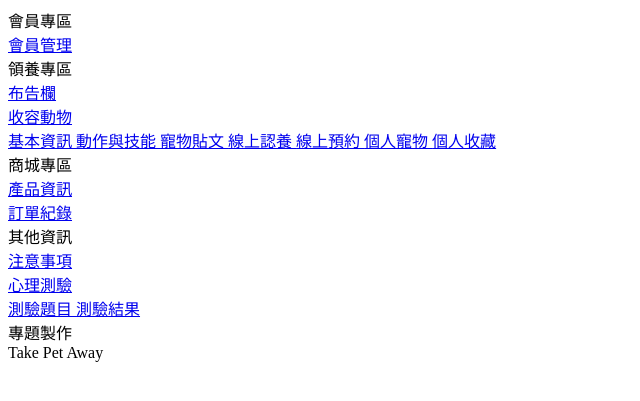
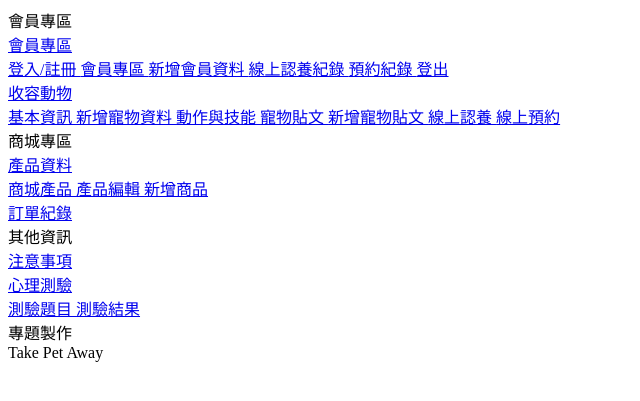
Before and after one commit to yingweng1120112/Backstage-take_pet_away, a PHP site: page /3_side_nav.php in a window 1280 px wide. Shown: the top 401 px of the page, without its empty margins (0-640 px from the left). Run offline with PHP 8.4, Linux system fonts and the light colour scheme.

Commit message:
parts更新

```diff
--- a/parts/3_side_nav.php
+++ b/parts/3_side_nav.php
@@ -3,23 +3,43 @@
     <nav class="sb-sidenav accordion sb-sidenav-dark" id="sidenavAccordion">
       <div class="sb-sidenav-menu">
         <div class="nav">
+          <!-- <a class="nav-link collapsed" href="#" aria-expanded="false" aria-controls="collapsePagesUser"> -->
           <div class="sb-sidenav-menu-heading">會員專區</div>
-          <a class="nav-link" href="#">
+          <!-- 會員下拉式選單 -->
+          <a class="nav-link collapsed" href="#" data-bs-toggle="collapse" data-bs-target="#collapsePagesUser" aria-expanded="false" aria-controls="collapsePagesUser" onclick="toggleCollapse('collapsePagesUser')">
             <div class="sb-nav-link-icon">
-              <i class="fas fa-tachometer-alt"></i>
+              <i class="fas fa-book-open"></i>
             </div>
-            會員管理
+            會員專區
+            <div class="sb-sidenav-collapse-arrow">
+              <i class="fas fa-angle-down"></i>
+            </div>
           </a>
-          <div class="sb-sidenav-menu-heading">領養專區</div>
-          <a class="nav-link" href="#">
-            <div class="sb-nav-link-icon">
-              <i class="fas fa-chart-area"></i>
-            </div>
-            布告欄
-          </a>
+          <div class="collapse" id="collapsePagesUser" aria-labelledby="headingTwo" data-bs-parent="#sidenavAccordion">
+            <nav class="sb-sidenav-menu-nested nav accordion" id="collapsePagesUser">
+              <a class="nav-link collapsed" href="login.php">
+                登入/註冊
+              </a>
+              <a class="nav-link collapsed" href="user.php">
+                會員專區
+              </a>
+              <a class="nav-link collapsed" href="user-add.php">
+                新增會員資料
+              </a>
+              <a class="nav-link collapsed" href="adoptList.php">
+                線上認養紀錄
+              </a>
+              <a class="nav-link collapsed" href="reserveList.php">
+                預約紀錄
+              </a>
+              <a class="nav-link collapsed" href="logout.php">
+                登出
+              </a>
+            </nav>
+          </div>
 
           <!-- 下拉式選單 -->
-          <a class="nav-link collapsed" href="#" data-bs-toggle="collapse" data-bs-target="#collapsePagesAnimal" aria-expanded="false" aria-controls="collapsePagesAnimal">
+          <a class="nav-link collapsed" href="#" data-bs-toggle="collapse" data-bs-target="#collapsePagesAnimal" aria-expanded="false" aria-controls="collapsePagesAnimal" onclick="toggleCollapse('collapsePagesAnimal')">
             <div class="sb-nav-link-icon">
               <i class="fas fa-book-open"></i>
             </div>
@@ -30,48 +50,63 @@
           </a>
           <div class="collapse" id="collapsePagesAnimal" aria-labelledby="headingTwo" data-bs-parent="#sidenavAccordion">
             <nav class="sb-sidenav-menu-nested nav accordion" id="collapseContentAnimal">
-              <a class="nav-link collapsed" href="#">
+              <a class="nav-link collapsed" href="pet_list.php">
                 基本資訊
+              </a>
+              <a class="nav-link collapsed" href="pet_add.php">
+                新增寵物資料
               </a>
               <a class="nav-link collapsed" href="#">
                 動作與技能
               </a>
-              <a class="nav-link collapsed" href="#">
+              <a class="nav-link collapsed" href="blog.php">
                 寵物貼文
               </a>
-              <a class="nav-link collapsed" href="#">
+              <a class="nav-link collapsed" href="blog_add.php">
+                新增寵物貼文
+              </a>
+              <a class="nav-link collapsed" href="adopt.php">
                 線上認養
               </a>
-              <a class="nav-link collapsed" href="#">
+              <a class="nav-link collapsed" href="reserve.php">
                 線上預約
-              </a>
-              <a class="nav-link collapsed" href="#">
-                個人寵物
-              </a>
-              <a class="nav-link collapsed" href="#">
-                個人收藏
               </a>
             </nav>
           </div>
           <div class="sb-sidenav-menu-heading">商城專區</div>
-          <a class="nav-link" href="#">
+          <a class="nav-link collapsed" href="#" data-bs-toggle="collapse" data-bs-target="#collapsePagesShop" aria-expanded="false" aria-controls="collapsePagesShop" onclick="toggleCollapse('collapsePagesShop')">
             <div class="sb-nav-link-icon">
-              <i class="fas fa-chart-area"></i>
+              <i class="fa-solid fa-store"></i>
             </div>
-            產品資訊
+            產品資料
+            <div class="sb-sidenav-collapse-arrow">
+              <i class="fas fa-angle-down"></i>
+            </div>
           </a>
-          <a class="nav-link" href="#">
+          <div class="collapse" id="collapsePagesShop" aria-labelledby="headingTwo" data-bs-parent="#sidenavAccordion">
+            <nav class="sb-sidenav-menu-nested nav accordion" id="collapseContentShop">
+              <a class="nav-link collapsed" href="shop.php">
+                商城產品
+              </a>
+              <a class="nav-link collapsed" href="shop-edit.php">
+                產品編輯
+              </a>
+              <a class="nav-link collapsed" href="shop-add.php">
+                新增商品
+              </a>
+          </div>
+          <a class="nav-link" href="order_history.php">
             <div class="sb-nav-link-icon"><i class="fas fa-table"></i></div>
             訂單紀錄
           </a>
           <div class="sb-sidenav-menu-heading">其他資訊</div>
-          <a class="nav-link" href="#">
+          <a class="nav-link" href="faq_add.php">
             <div class="sb-nav-link-icon">
               <i class="fas fa-chart-area"></i>
             </div>
             注意事項
           </a>
-          <a class="nav-link collapsed" href="#" data-bs-toggle="collapse" data-bs-target="#heartContentCollapse" aria-expanded="false" aria-controls="heartContentCollapse">
+          <a class="nav-link collapsed" href="#" data-bs-toggle="collapse" data-bs-target="#heartContentCollapse" aria-expanded="false" aria-controls="heartContentCollapse" onclick="toggleCollapse('heartContentCollapse')">
             <div class="sb-nav-link-icon">
               <i class="fas fa-book-open"></i>
             </div>
@@ -96,6 +131,23 @@
         <div class="small">專題製作</div>
         Take Pet Away
       </div>
+
     </nav>
   </div>
   <div id="layoutSidenav_content">
+
+
+    <script>
+      function toggleCollapse(targetId) {
+        // 取得目標折疊面板的元素
+        const targetCollapse = document.getElementById(targetId);
+        // 取得所有折疊面板的元素
+        const allCollapses = document.querySelectorAll('.collapse');
+        // 迴圈遍歷所有折疊面板，將非目標折疊面板摺疊起來
+        allCollapses.forEach(function(collapse) {
+          if (collapse !== targetCollapse) {
+            collapse.classList.remove('show');
+          }
+        });
+      }
+    </script>
--- a/parts/4_footer.php
+++ b/parts/4_footer.php
@@ -1,8 +1,6 @@
 <footer class="py-4 bg-light mt-auto">
   <div class="container-fluid px-4">
-            <div
-              class="d-flex align-items-center justify-content-between small"
-            >
+    <div class="d-flex align-items-center justify-content-between small">
       <div class="text-muted">Copyright &copy; Take Pet Away 2024</div>
       <div>版權歸 Take Pet Away 專題製作組員所有</div>
     </div>
```
Also changed, not shown: parts/1_head.php (+31 -1 lines), parts/2_nav.php (+22 -20 lines). Lines whose indentation alone changed are shown as unchanged.
